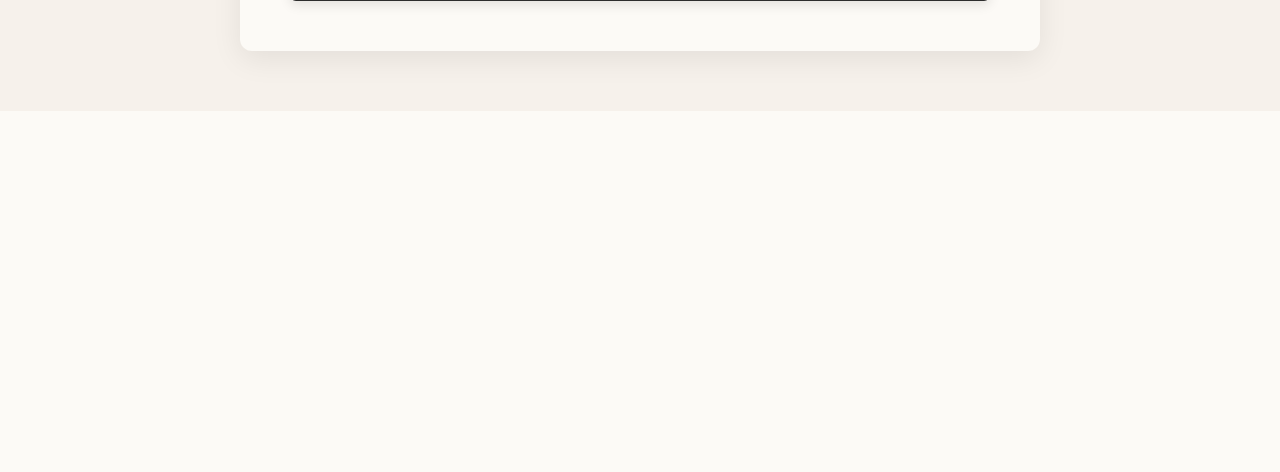
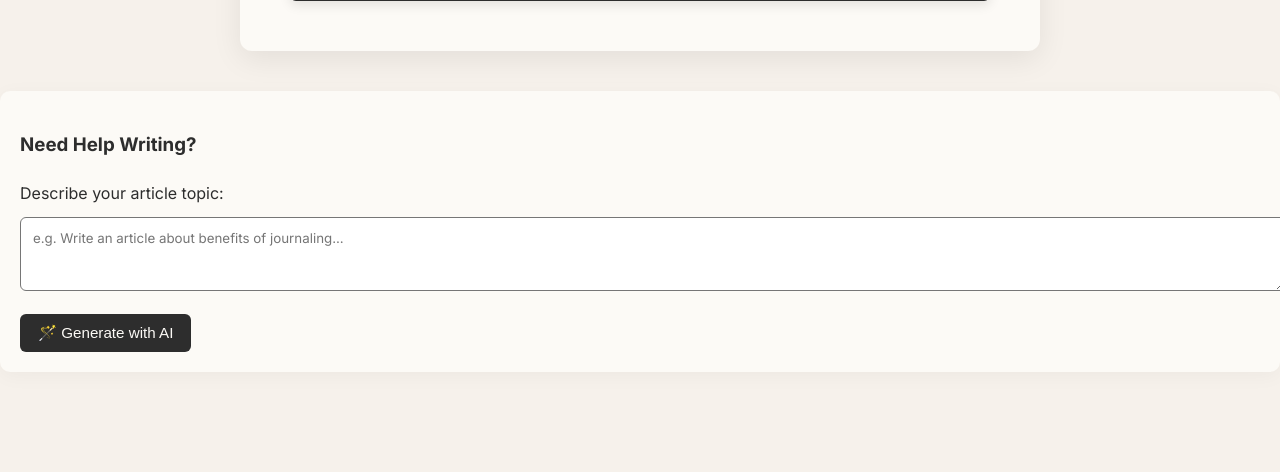
Before and after one commit to swayaam03/Verbum, a PHP site: page /create-article.html in a window 1280 px wide. Shown: the part 1241-1713 px from the top of the page. Before the commit the page ends 1319 px from the top, so only its background shows below. Run offline with PHP 8.4, Linux system fonts and the light colour scheme.

Commit message:
adding gemini for help of user in creating article

```diff
--- a/create-article.html
+++ b/create-article.html
@@ -67,6 +67,13 @@
                 <div id="previewContent" class="preview-content-html"></div>
             </div>
         </div>
+        <div class="ai-generator-section">
+    <h3>Need Help Writing?</h3>
+    <label for="aiPrompt">Describe your article topic:</label>
+    <textarea id="aiPrompt" placeholder="e.g. Write an article about benefits of journaling..." rows="3"></textarea>
+    <button type="button" id="generateWithGemini">🪄 Generate with AI</button>
+</div>
+
     </main>
 
 
@@ -83,5 +90,35 @@
             }
         });
     </script> -->
+    <script>
+        document.getElementById('generateWithGemini').addEventListener('click', () => {
+    const prompt = document.getElementById('aiPrompt').value.trim();
+    if (!prompt) {
+        alert("Please enter a topic first.");
+        return;
+    }
+
+    document.getElementById('generateWithGemini').textContent = "Generating...";
+
+    fetch("generate-article.php", {
+        method: "POST",
+        headers: { "Content-Type": "application/x-www-form-urlencoded" },
+        body: "prompt=" + encodeURIComponent(prompt)
+    })
+    .then(res => res.json())
+    .then(data => {
+        const output = data.candidates?.[0]?.content?.parts?.[0]?.text || "No content generated.";
+        document.getElementById('articleTitle').value = prompt;
+        document.getElementById('articleContent').value = output;
+        document.getElementById('generateWithGemini').textContent = "🪄 Generate with AI";
+    })
+    .catch(err => {
+        console.error("Gemini error:", err);
+        alert("Something went wrong with Gemini.");
+        document.getElementById('generateWithGemini').textContent = "🪄 Generate with AI";
+    });
+});
+
+    </script>
 </body>
 </html>
--- a/style.css
+++ b/style.css
@@ -2720,3 +2720,18 @@ input:checked + .slider:before {
         height: 16px;
     }
 }
+
+.ai-generator-section{
+  background:var(--color-card-background);
+  border-radius:10px;margin:40px 0;padding:20px;
+  box-shadow:0 4px 20px rgba(0,0,0,.04)
+}
+.ai-generator-section textarea{
+  width:100%;padding:12px;margin:10px 0 15px;
+  border-radius:6px;font-family:'Inter',sans-serif
+}
+.ai-generator-section button{
+  padding:10px 18px;font-size:.95em;
+  background:var(--color-text);color:var(--color-card-background);
+  border:none;border-radius:6px;cursor:pointer
+}
```
Also changed, not shown: create-article.js (+38 -0 lines), generate-article.php (added, +46 -0 lines).
